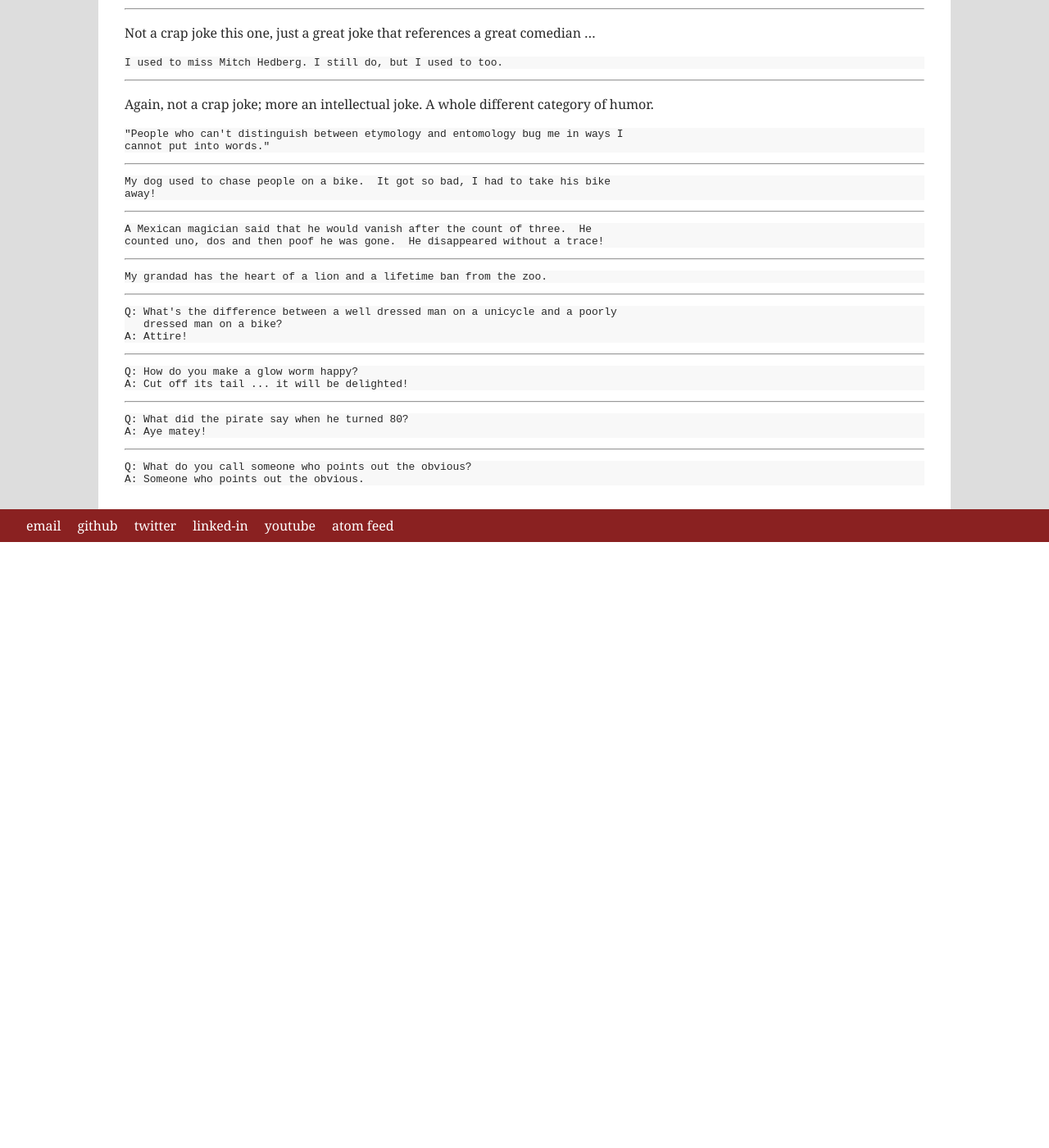
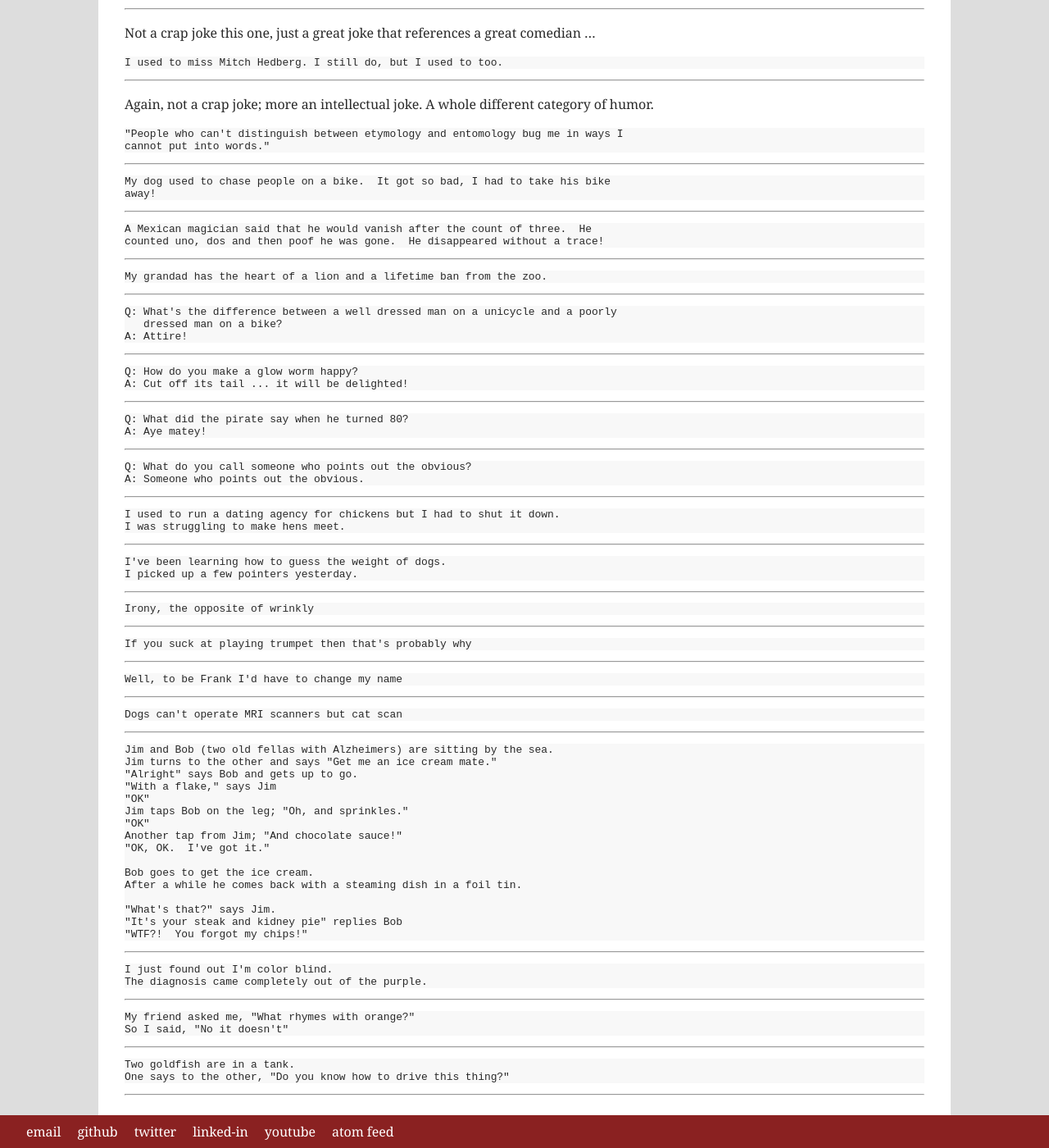
Before and after one commit to nalaseivad/captainginja.github.io, a Jekyll site: the page built from crap-jokes.md, in a window 1280 px wide and 1400 px high, scrolled down 4412 px. Shown: the whole window at 82% size. Built offline with Jekyll 4.4.1, drawn with Linux system fonts in a browser that asks for light colours; before the commit the page ends 5073 px from its top, so only the background shows below that.

Commit message:
New jokes

````diff
--- a/crap-jokes.md
+++ b/crap-jokes.md
@@ -406,3 +406,85 @@ A: Aye matey!
 Q: What do you call someone who points out the obvious?
 A: Someone who points out the obvious.
 ```
+
+---
+
+``` text
+I used to run a dating agency for chickens but I had to shut it down.
+I was struggling to make hens meet.
+```
+
+---
+
+``` text
+I've been learning how to guess the weight of dogs.
+I picked up a few pointers yesterday.
+```
+
+---
+
+``` text
+Irony, the opposite of wrinkly
+```
+
+---
+
+``` text
+If you suck at playing trumpet then that's probably why
+```
+
+---
+
+``` text
+Well, to be Frank I'd have to change my name
+```
+
+---
+
+``` text
+Dogs can't operate MRI scanners but cat scan
+```
+
+---
+
+``` text
+Jim and Bob (two old fellas with Alzheimers) are sitting by the sea.
+Jim turns to the other and says "Get me an ice cream mate."
+"Alright" says Bob and gets up to go.
+"With a flake," says Jim
+"OK"
+Jim taps Bob on the leg; "Oh, and sprinkles."
+"OK"
+Another tap from Jim; "And chocolate sauce!"
+"OK, OK.  I've got it."
+
+Bob goes to get the ice cream.
+After a while he comes back with a steaming dish in a foil tin.
+
+"What's that?" says Jim.
+"It's your steak and kidney pie" replies Bob
+"WTF?!  You forgot my chips!"
+```
+
+---
+
+``` text
+I just found out I'm color blind.
+The diagnosis came completely out of the purple.
+```
+
+---
+
+``` text
+My friend asked me, "What rhymes with orange?"
+So I said, "No it doesn't"
+```
+
+---
+
+``` text
+Two goldfish are in a tank.
+One says to the other, "Do you know how to drive this thing?"
+```
+
+---
````
